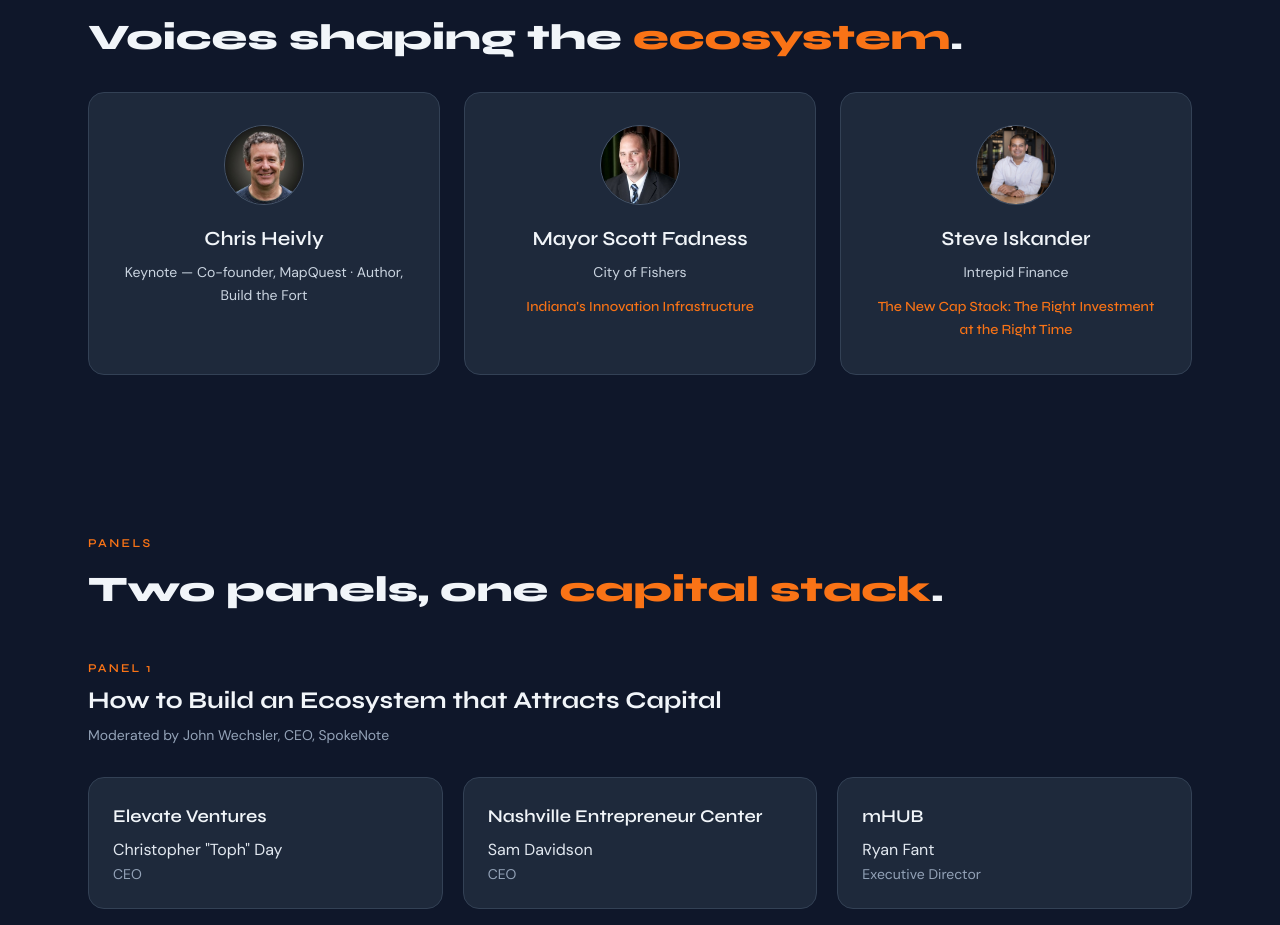
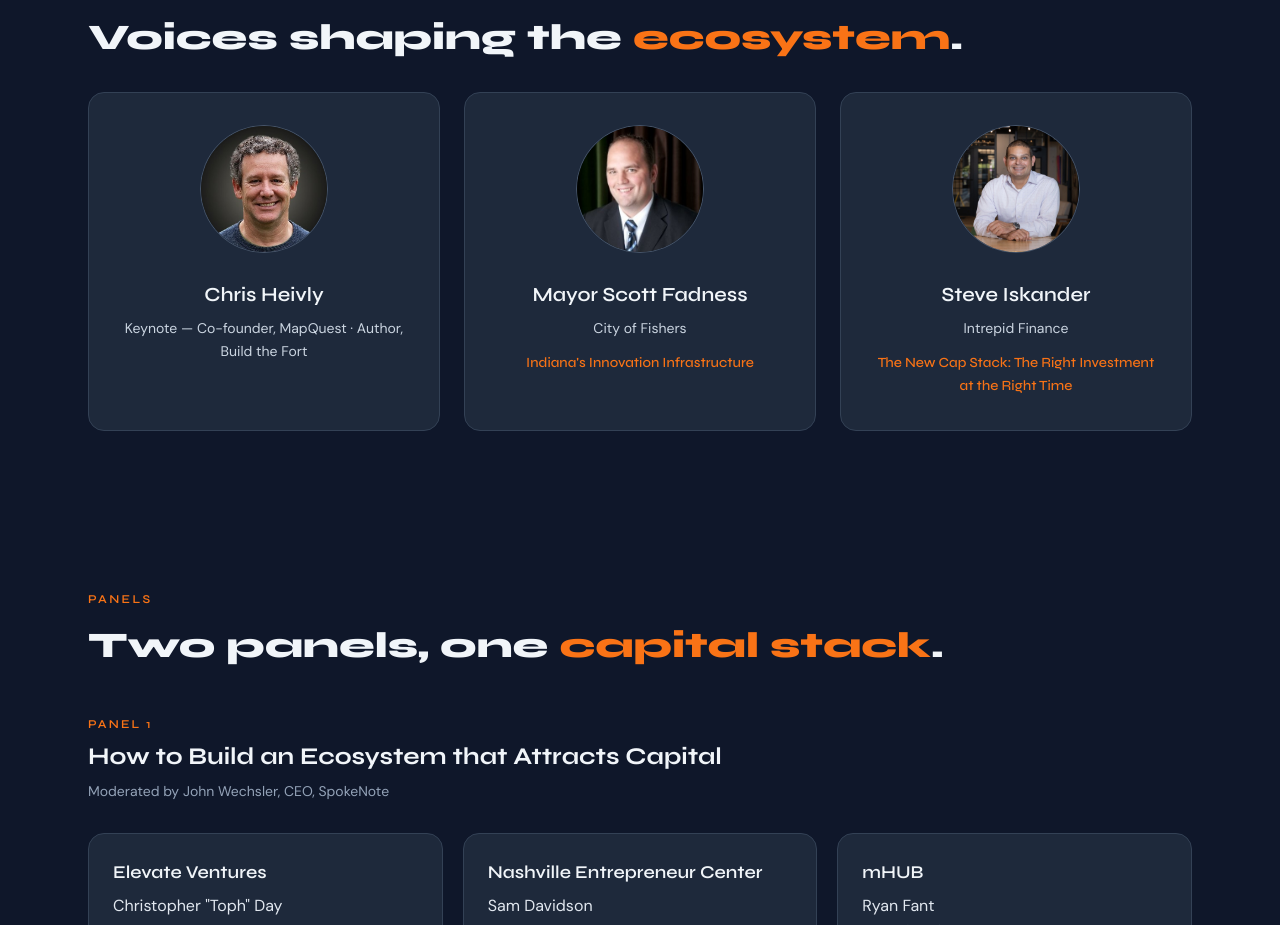
Before and after one commit to HARN26/fndryx-website, a Next.js app: page /raise-right in a window 1280 px wide. Shown: the part 3960-4885 px from the top of the page. Built offline with nearby package versions, Linux system fonts and the light colour scheme.

Commit message:
Add Raise Right summit event page at /raise-right

```diff
--- a/src/app/raise-right/page.tsx
+++ b/src/app/raise-right/page.tsx
@@ -276,19 +276,19 @@
                   <Image
                     src={s.headshot}
                     alt={s.name}
-                    width={80}
-                    height={80}
-                    className="h-20 w-20 rounded-full border border-steel-600 object-cover"
+                    width={128}
+                    height={128}
+                    className="h-32 w-32 rounded-full border border-steel-600 object-cover"
                   />
                 ) : (
                   <span
                     aria-hidden="true"
-                    className="flex h-20 w-20 items-center justify-center rounded-full border border-steel-600 bg-steel-900 font-display text-2xl font-bold text-fire-400"
+                    className="flex h-32 w-32 items-center justify-center rounded-full border border-steel-600 bg-steel-900 font-display text-4xl font-bold text-fire-400"
                   >
                     {s.initials}
                   </span>
                 )}
-                <h3 className="mt-5 font-display text-xl font-semibold text-steel-100">
+                <h3 className="mt-7 font-display text-xl font-semibold text-steel-100">
                   {s.name}
                 </h3>
                 <p className="mt-2 text-sm leading-relaxed text-steel-300">
```
